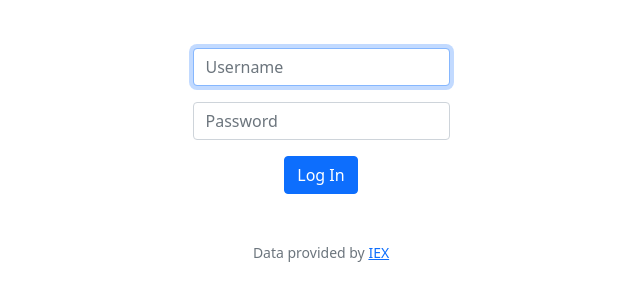
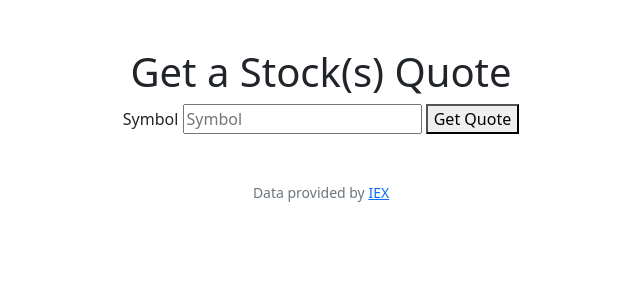
Before and after one commit to hamzashakeel007/My-Projects, a Flask app: page /quote in a window 1280 px wide. Shown: the part 76-377 px from the top of the page, without its empty margins (319-959 px from the left). Run offline with Flask 3, Linux system fonts and the light colour scheme; a user stored in the database is signed in; some libraries are stand-ins or nearby versions.

Commit message:
Thu, Dec 28, 2023, 12:55 AM +05:00

```diff
--- a/finance/app.py
+++ b/finance/app.py
@@ -113,7 +113,7 @@ def quote():
         return render_template("quote.html", quote = quote)
 
     else:
-        return render_template("login.html")
+        return render_template("quote.html")
 
 
 @app.route("/register", methods=["GET", "POST"])
--- a/finance/templates/quote.html
+++ b/finance/templates/quote.html
@@ -7,12 +7,15 @@
 {% block main %}
     <h1>Get a Stock(s) Quote</h1>
     <form action="/quote" method="post">
+        <label for='symbol'>Symbol</label>
         <input type=text id=symbol name=symbol placeholder='Symbol'>
         <button type="submit">Get Quote</button>
     </form>
 
     {% if quote %}
 
+    <h3>{{ quote['name'] }} ({{ quote['symbol'] }})</h3>
+    <p>Price: {{ quote['price']|usd }}</p>
 
 
     {% endif %}
```
